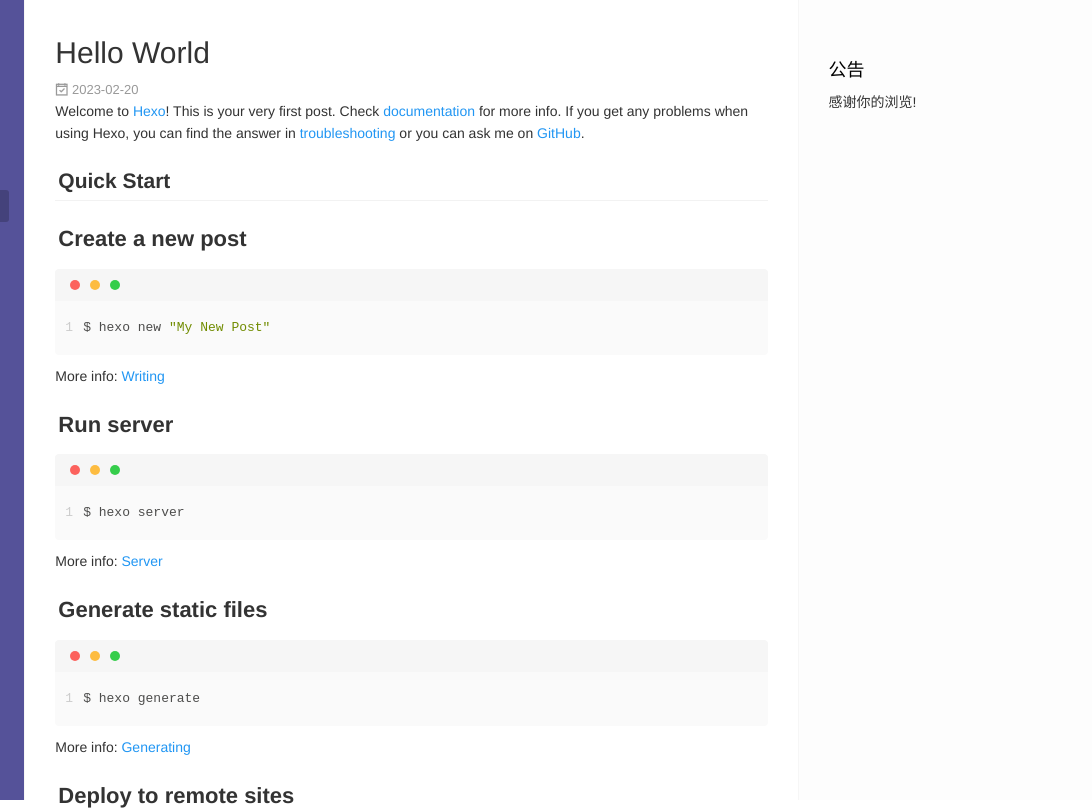
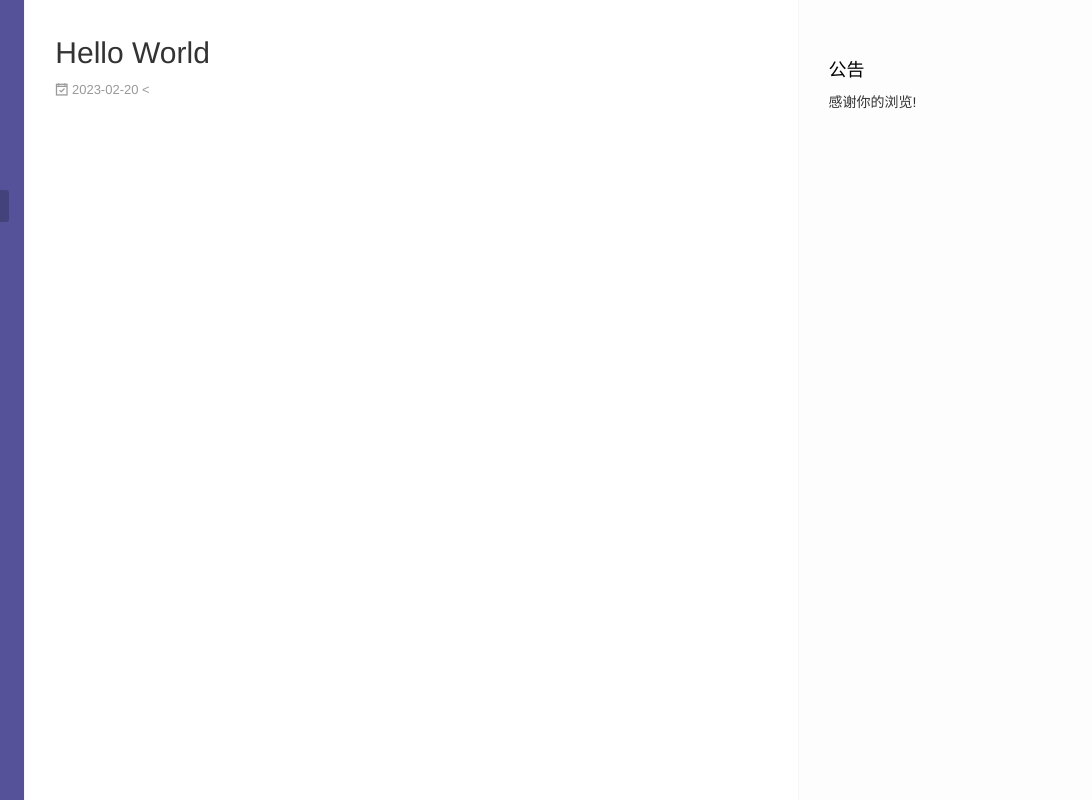
Before and after one commit to lue44/lue44.github.io, a plain HTML site: page index.html in a window 1280 px wide. Shown: the top 810 px of the page, 188-1280 px from the left. Drawn offline with nearby package versions, Linux system fonts and the light colour scheme.

Commit message:
Update index.html

```diff
--- a/index.html
+++ b/index.html
@@ -189,23 +189,7 @@
 
 
 
-    </div>
-    <div class="article-entry marked-body" itemprop="articleBody">
-
-        <p>Welcome to <a target="_blank" rel="noopener" href="https://hexo.io/">Hexo</a>! This is your very first post. Check <a target="_blank" rel="noopener" href="https://hexo.io/docs/">documentation</a> for more info. If you get any problems when using Hexo, you can find the answer in <a target="_blank" rel="noopener" href="https://hexo.io/docs/troubleshooting.html">troubleshooting</a> or you can ask me on <a target="_blank" rel="noopener" href="https://github.com/hexojs/hexo/issues">GitHub</a>.</p>
-<h2 id="Quick-Start"><a href="#Quick-Start" class="headerlink" title="Quick Start"></a>Quick Start</h2><h3 id="Create-a-new-post"><a href="#Create-a-new-post" class="headerlink" title="Create a new post"></a>Create a new post</h3><figure class="highlight bash"><table><tr><td class="gutter"><pre><span class="line">1</span><br></pre></td><td class="code"><pre><span class="line">$ hexo new <span class="string">&quot;My New Post&quot;</span></span><br></pre></td></tr></table></figure>
-
-<p>More info: <a target="_blank" rel="noopener" href="https://hexo.io/docs/writing.html">Writing</a></p>
-<h3 id="Run-server"><a href="#Run-server" class="headerlink" title="Run server"></a>Run server</h3><figure class="highlight bash"><table><tr><td class="gutter"><pre><span class="line">1</span><br></pre></td><td class="code"><pre><span class="line">$ hexo server</span><br></pre></td></tr></table></figure>
-
-<p>More info: <a target="_blank" rel="noopener" href="https://hexo.io/docs/server.html">Server</a></p>
-<h3 id="Generate-static-files"><a href="#Generate-static-files" class="headerlink" title="Generate static files"></a>Generate static files</h3><figure class="highlight bash"><table><tr><td class="gutter"><pre><span class="line">1</span><br></pre></td><td class="code"><pre><span class="line">$ hexo generate</span><br></pre></td></tr></table></figure>
-
-<p>More info: <a target="_blank" rel="noopener" href="https://hexo.io/docs/generating.html">Generating</a></p>
-<h3 id="Deploy-to-remote-sites"><a href="#Deploy-to-remote-sites" class="headerlink" title="Deploy to remote sites"></a>Deploy to remote sites</h3><figure class="highlight bash"><table><tr><td class="gutter"><pre><span class="line">1</span><br></pre></td><td class="code"><pre><span class="line">$ hexo deploy</span><br></pre></td></tr></table></figure>
-
-<p>More info: <a target="_blank" rel="noopener" href="https://hexo.io/docs/one-command-deployment.html">Deployment</a></p>
-
+    <
 
 
 
```
